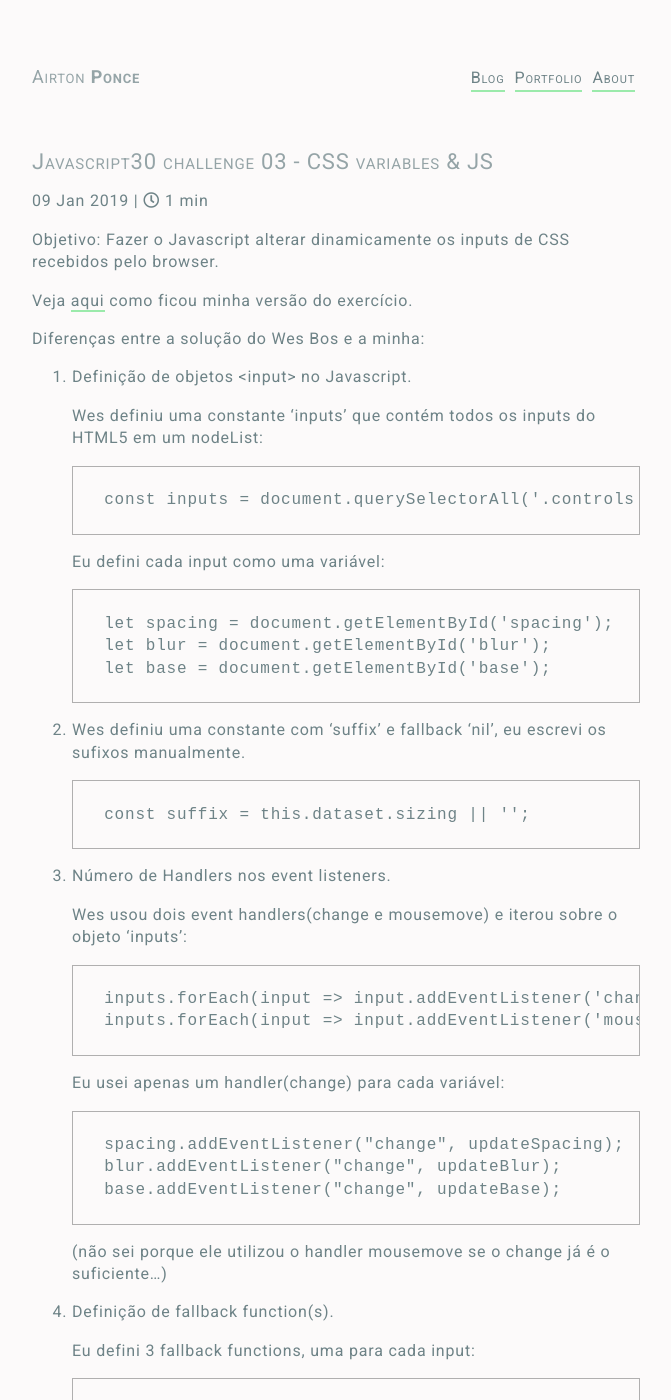
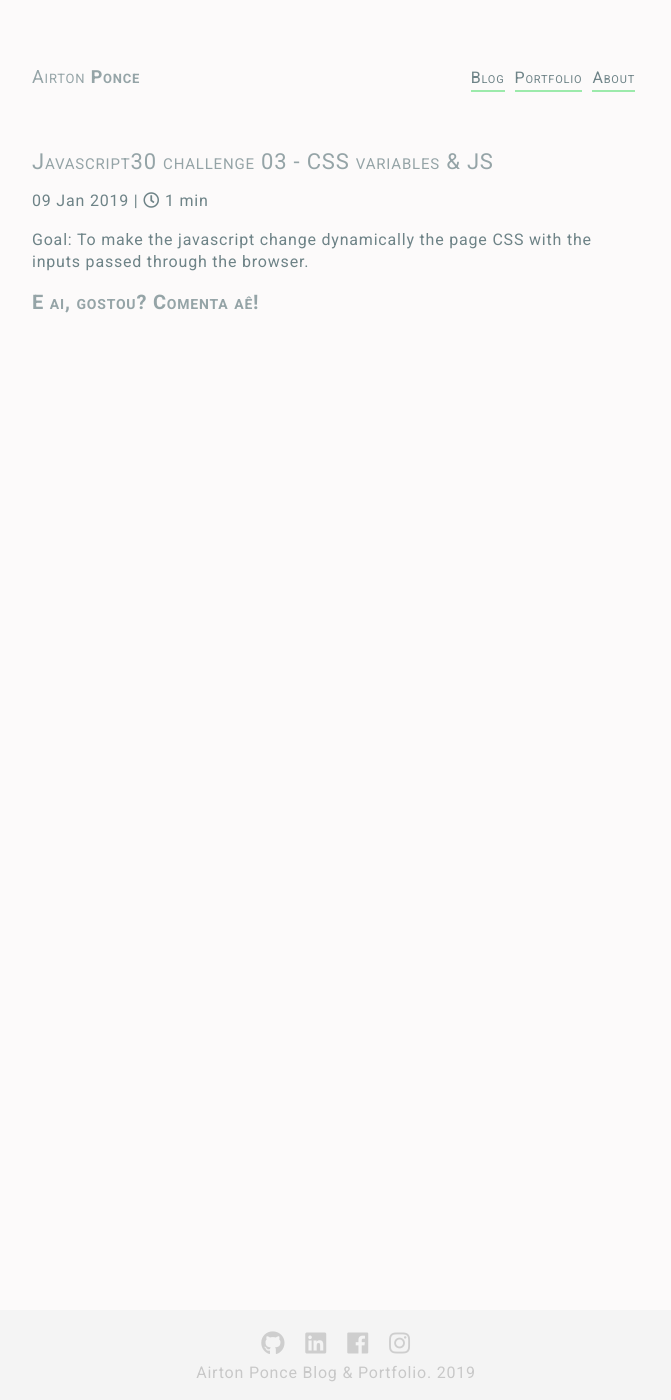
Before and after one commit to APonce911/jekyll-mywebsite, a Jekyll site: the page built from _posts/2019-01-09-Javascript30-03-CSS-Variables.md, in a window 1280 px wide and 1400 px high. Shown: the whole window, without its empty margins (304-975 px from the left). Built offline with Jekyll 4.4.1, drawn with Linux system fonts in a browser that asks for light colours; nearby versions of some CDN libraries; comment, search, counter and statistics services are not loaded; some of the changed text lies outside the part shown.

Commit message:
create post-ref on front matter and config disqus

```diff
--- a/_layouts/post.html
+++ b/_layouts/post.html
@@ -7,7 +7,6 @@
 <p>
   {{ page.date | date_to_string }} | <i class="far fa-clock"></i> {{ time_to_read}}
 </p>
-
 {{ content }}
 {% if layout.comments %}
   <h2><strong> E ai, gostou? Comenta aê!</strong></h2>
@@ -15,7 +14,7 @@
   <script>
   var disqus_config = function () {
   this.page.url = '{{site.url}}{{site.baseurl}}{{page.url}}';
-  this.page.identifier = '{{page.title}}';
+  this.page.identifier = '{{page.post-ref}}';
   };
 
   (function() { // DON'T EDIT BELOW THIS LINE
--- a/_posts/2019-01-09-Javascript30-03-CSS-Variables.md
+++ b/_posts/2019-01-09-Javascript30-03-CSS-Variables.md
@@ -1,91 +1,7 @@
 ---
 title: "Javascript30 challenge 03 - CSS variables & JS"
 date: 2019-01-09 17:18:00
+post-ref: javascript30-challenge-03
+
 ---
-Objetivo: Fazer o Javascript alterar dinamicamente os inputs de CSS recebidos pelo browser.
-
- Veja <a href="https://aponce911.github.io/javascript30/03-CSS-variables/index.html" target="_blank" class="external-link">aqui</a> como ficou minha versão do exercício.
-
-
-Diferenças entre a solução do Wes Bos e a minha:
-1. Definição de objetos \<input> no Javascript.
-
-    Wes definiu uma constante ‘inputs’ que contém todos os inputs do HTML5 em um nodeList:
-
-    <pre>
-      <code>
-      const inputs = document.querySelectorAll('.controls input');
-      </code></pre>
-
-    Eu defini cada input como uma variável:
-
-    <pre>
-      <code>
-      let spacing = document.getElementById('spacing');
-      let blur = document.getElementById('blur');
-      let base = document.getElementById('base');
-      </code></pre>
-
-1. Wes definiu uma constante com ‘suffix’ e fallback ‘nil’, eu escrevi os sufixos manualmente.
-
-    <pre>
-      <code>
-      const suffix = this.dataset.sizing || '';
-    </code></pre>
-
-1. Número de Handlers nos event listeners.
-
-    Wes usou dois event handlers(change e mousemove) e iterou sobre o objeto ‘inputs’:
-
-    <pre>
-      <code>
-      inputs.forEach(input => input.addEventListener('change', handleUpdate));
-      inputs.forEach(input => input.addEventListener('mousemove', handleUpdate));
-    </code></pre>
-
-    Eu usei apenas um handler(change) para cada variável:
-
-    <pre>
-      <code>
-      spacing.addEventListener("change", updateSpacing);
-      blur.addEventListener("change", updateBlur);
-      base.addEventListener("change", updateBase);
-    </code></pre>
-
-    (não sei porque ele utilizou o handler mousemove se o change já é o suficiente…)
-
-1. Definição de fallback function(s).
-
-
-    Eu defini 3 fallback functions, uma para cada input:
-
-    <pre>
-      <code>
-      function updateSpacing() {
-        image.style.marginTop = `${spacing.value}px`;
-        image.style.marginLeft = `${spacing.value}px`;
-        console.log(spacing.value);
-      }
-      function updateBlur() {
-        image.style.filter = `blur(${blur.value}px)`;
-        console.log(blur.value);
-      }
-      function updateBase() {
-        document.body.style.background = base.value;
-        console.log(base.value);
-      }
-      </code></pre>
-
-    Wes definiu uma única função de fallback (handleUpdate) para todos os eventos, e usou um método de JS que não conhecia, o setProperty, segue função de atualização do wes:
-
-    <pre>
-      <code>
-      function handleUpdate() {
-        const suffix = this.dataset.sizing || '';
-        document.documentElement.style.setProperty(`--${this.name}`, this.value + suffix);
-      }
-      </code></pre>
-
-
-Links dos repositórios no github:
-<a href="https://github.com/APonce911/javascript30/tree/master/03-CSS-variables" target="_blank" class="external-link"> Meu Código</a>,<a href="https://github.com/wesbos/JavaScript30/blob/master/03%20-%20CSS%20Variables/index-FINISHED.html"  target="_blank" class="external-link"> do Wes</a>.
+Goal: To make the javascript change dynamically the page CSS with the inputs passed through the browser.
```
Also changed, not shown: _posts/2019-01-09-Javascript30-03-Variaveis-CSS.md (+3 -1 lines), _posts/2019-01-14-post-teste.md (+2 -1 lines), _posts/2019-01-14-test-post.md (+3 -3 lines).
